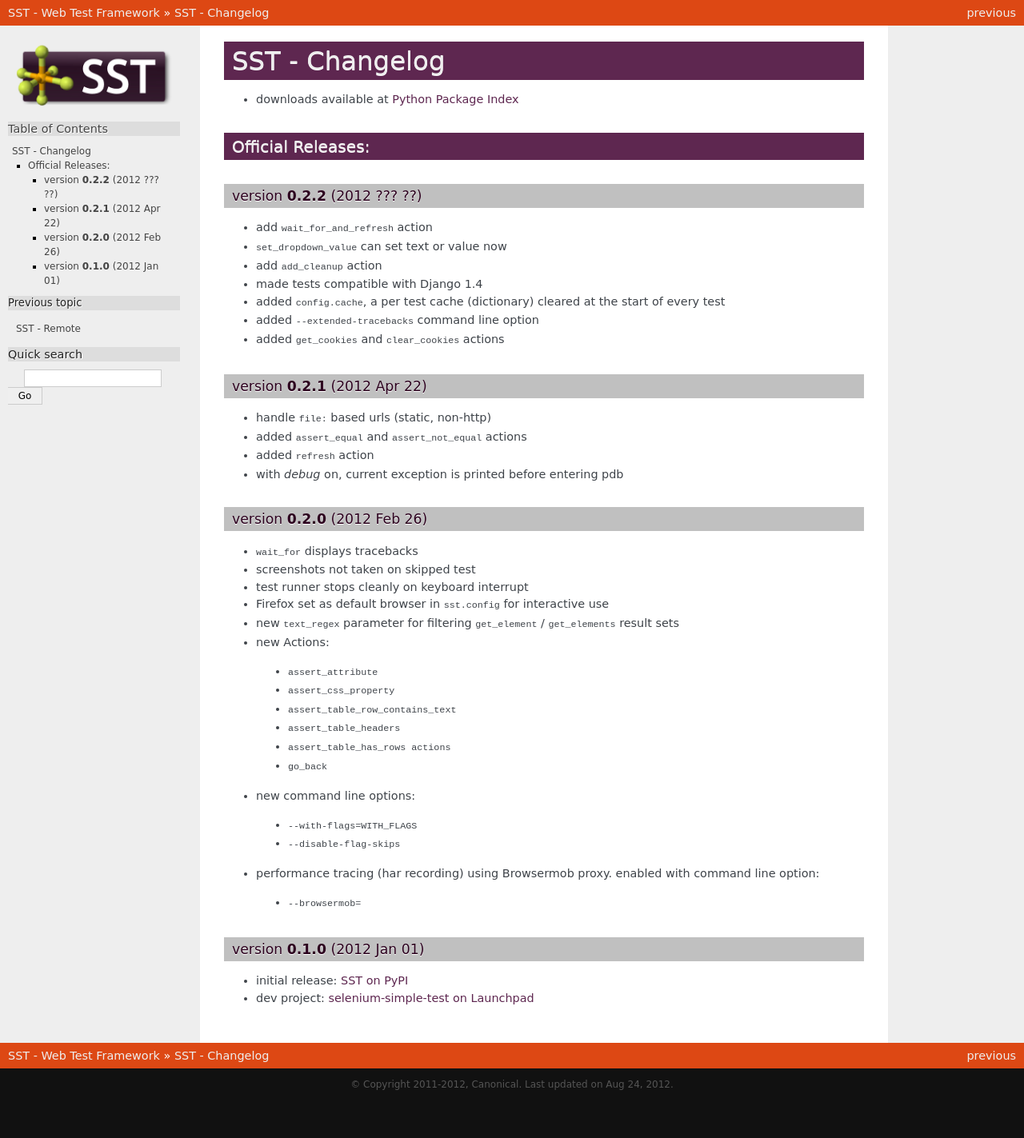
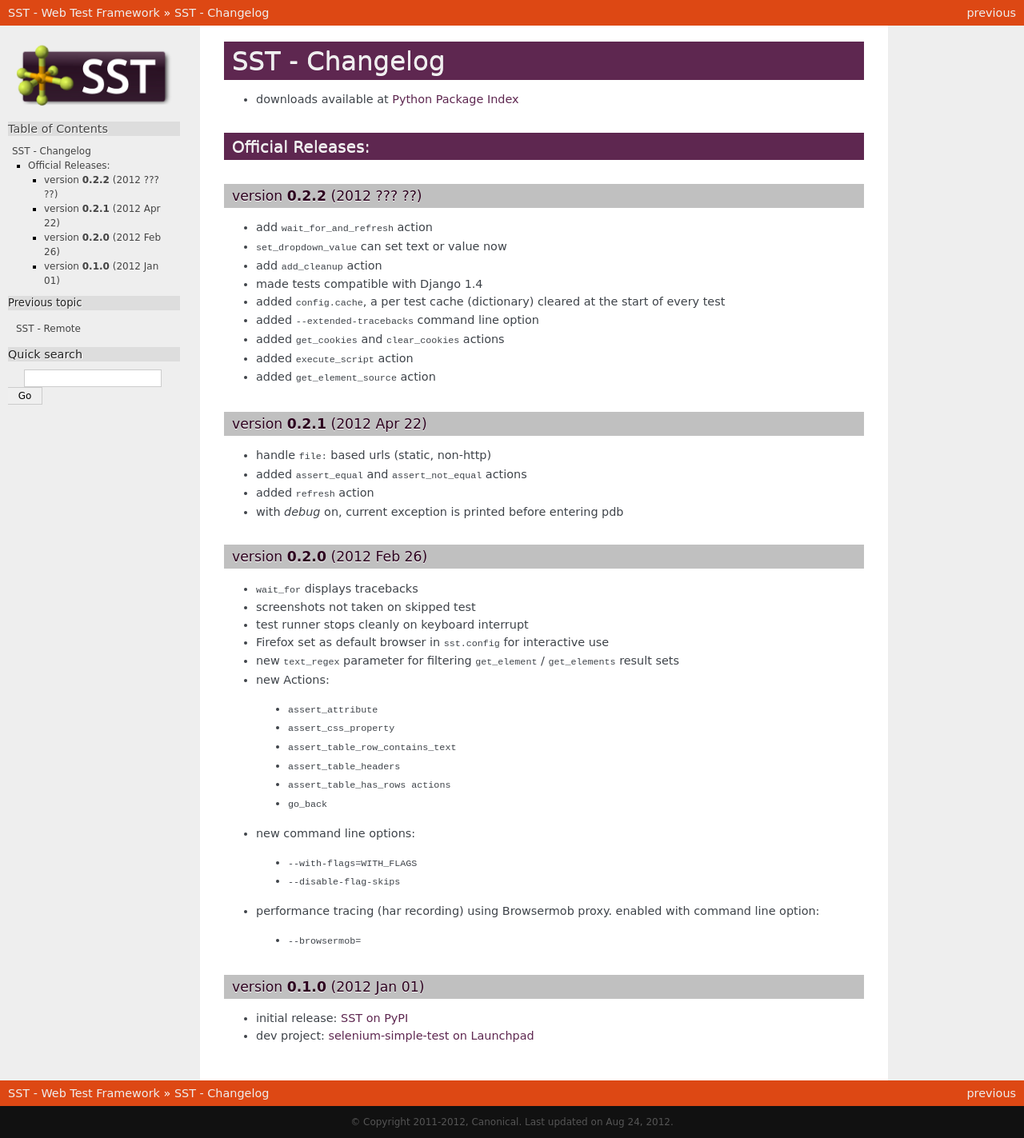
Before and after one commit to Work4Labs/selenium-simple-test, a Sphinx documentation site: the page built from docs/changelog.rst, in a window 1280 px wide. Shown: the whole page at 80% size. Built offline with Sphinx 7.4.7, drawn with Linux system fonts in a browser that asks for light colours; pages that are not in the unit, such as notebooks, are missing from menus; before the commit the page ends 1376 px from its top, so only the background shows below that.

Commit message:
updated changelog

```diff
--- a/docs/changelog.rst
+++ b/docs/changelog.rst
@@ -21,6 +21,8 @@
   every test
 * added ``--extended-tracebacks`` command line option
 * added ``get_cookies`` and ``clear_cookies`` actions
+* added ``execute_script`` action
+* added ``get_element_source`` action
 
 
 version **0.2.1** (2012 Apr 22)
```
